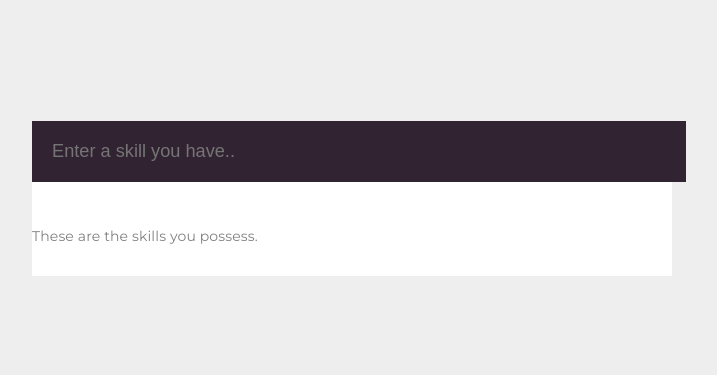
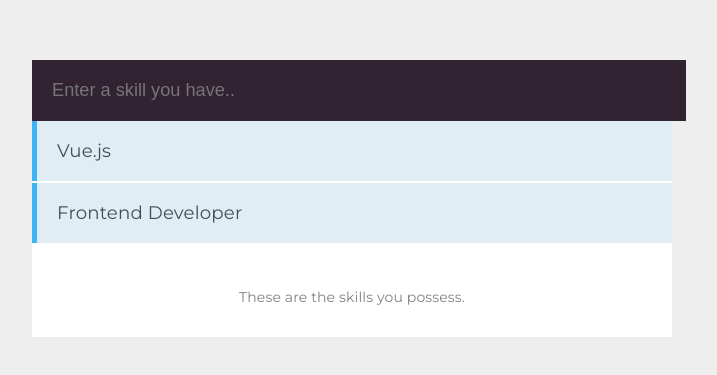
Before and after one commit to BrentBauman86/vue-test, a Vue app: page / in a window 1280 px wide. Shown: the part 195-570 px from the top of the page, without its empty margins (288-1005 px from the left). Built offline with nearby package versions, Linux system fonts and the light colour scheme; a small style sheet from the web is missing.

Commit message:
fix text alignment on list container

```diff
--- a/src/components/Skills.vue
+++ b/src/components/Skills.vue
@@ -5,13 +5,13 @@
       <form @submit.prevent="addSkill">
         <input type="text" placeholder="Enter a skill you have.." v-model="skill" v-validate="'min:3'" name="skill">
 
-        <transition name="alert-in">
+        <transition name="alert-in" enter-active-class="animated flipInX" leave-active-class="animated flipOutX">
           <p class="alert" v-if="errors.has('skill')">{{errors.first('skill') }}</p>
         </transition>
       </form>
 
       <ul>
-        <li v-for="(data, index) in skills" :key='index'>{{index}}. {{data.skill}}</li>
+          <li v-for="(data, index) in skills" :key='index'> {{ data.skill }}</li>
       </ul>
 
     <p>These are the skills you possess.</p>
@@ -26,9 +26,9 @@ export default {
    return {
     skill: "",
     skills: [
-      // {"skill": "Vue.js"},
-      // {"skill": "Frontend Developer"},
-    ]
+      {"skill": "Vue.js"},
+      {"skill": "Frontend Developer"},
+      ]
     }
   },
   methods: {
@@ -48,6 +48,8 @@ export default {
 
 <!-- Add "scoped" attribute to limit CSS to this component only -->
 <style scoped>
+@import "https://cdn.jsdelivr.net/npm/animate.css@3.5.1";
+
 .holder {
   background: #fff;
 }
@@ -68,7 +70,7 @@ ul li {
 }
 
 p {
-  test-align: center;
+  text-align: center;
   padding: 30px 0;
   color: gray;
 }
```
